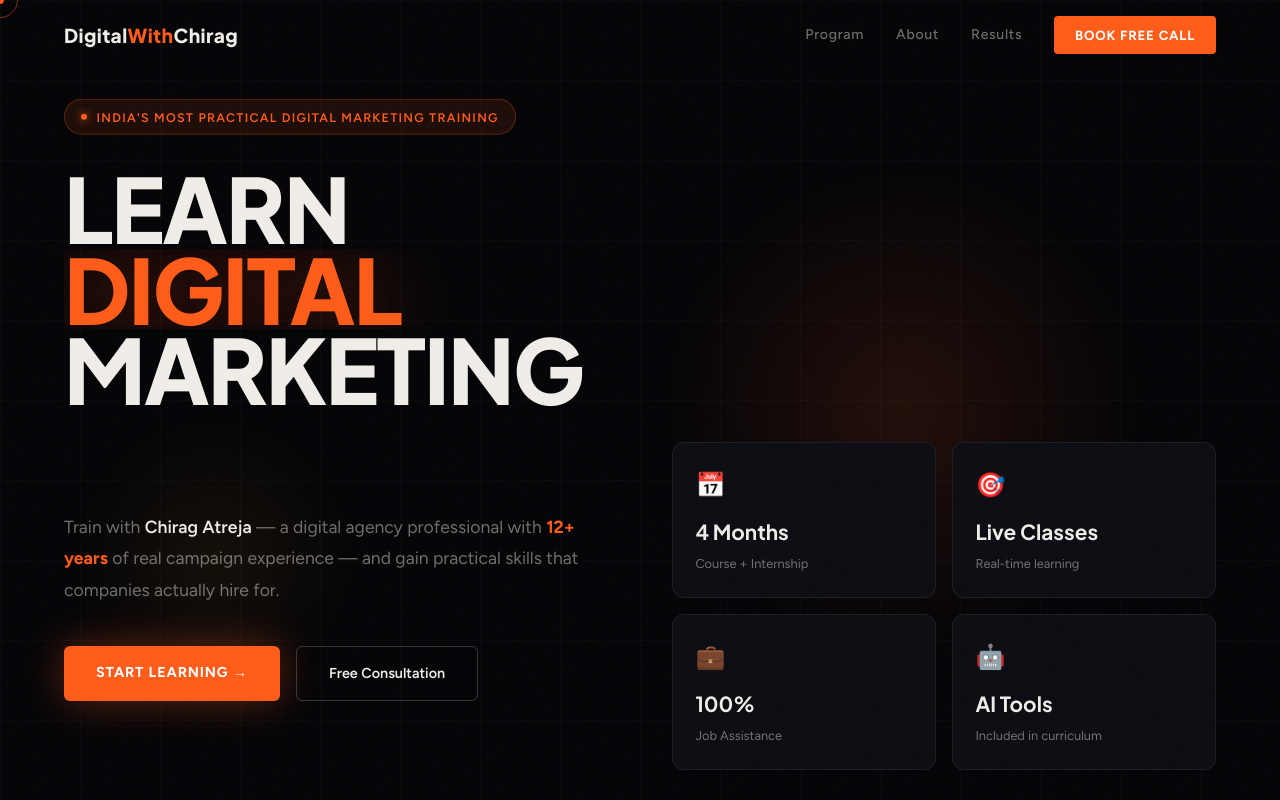
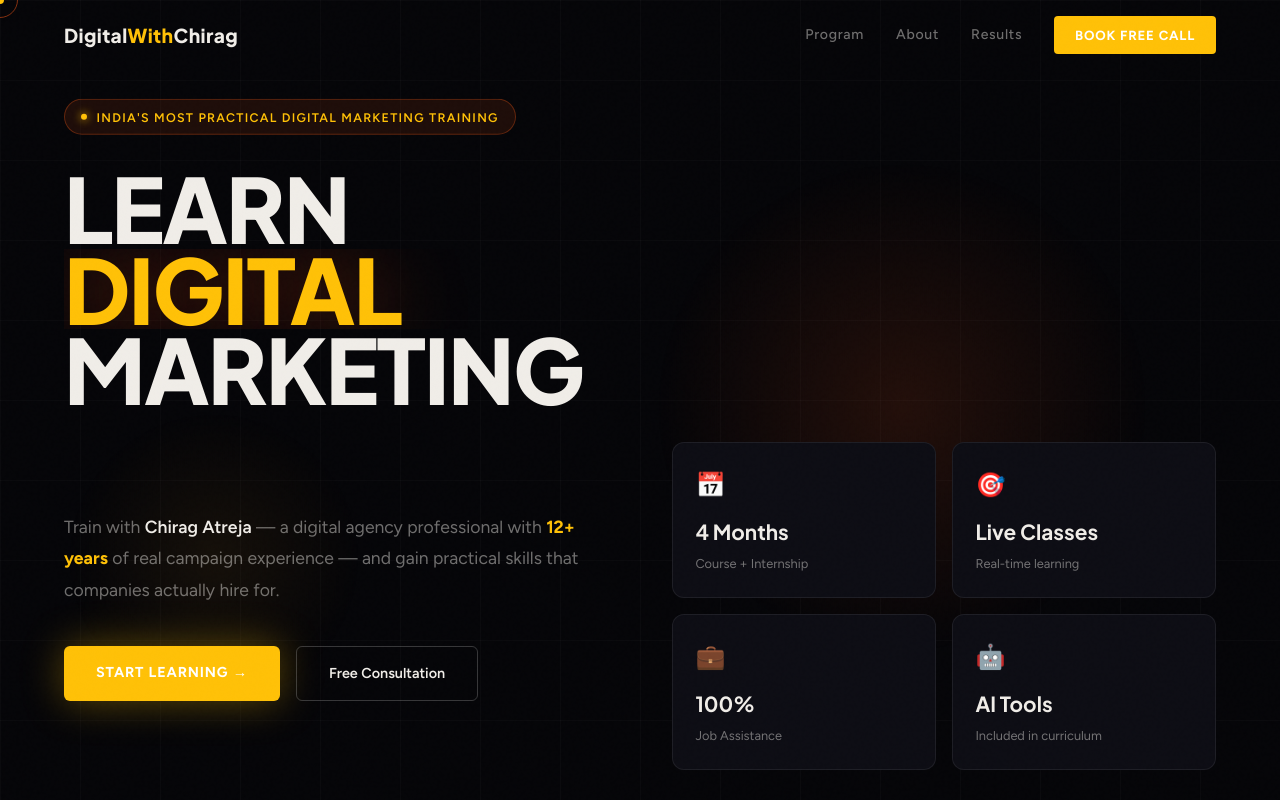
Before and after one commit to shivashankar-ux/digitalwithchirag, a React (Vite) app: page / in a window 1280 px wide. Shown: the top 800 px of the page. Built offline with nearby package versions, Linux system fonts and the light colour scheme.

Commit message:
colour change

```diff
--- a/src/index.css
+++ b/src/index.css
@@ -9,8 +9,8 @@
   --surface: #0d0d14;
   --surface2: #12121c;
   --border: rgba(255,255,255,0.07);
-  --orange: #ff5c1a;
-  --orange-glow: rgba(255, 92, 26, 0.35);
+  --orange: #FFC107;
+  --orange-glow: rgba(255, 193, 7, 0.35);
   --gold: #f5a623;
   --white: #f0ede8;
   --muted: rgba(240,237,232,0.45);
```
